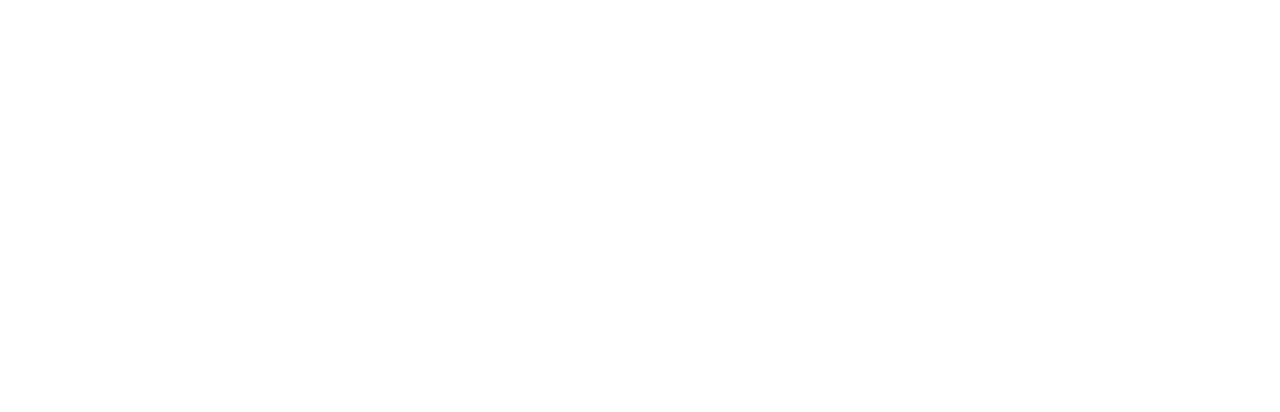
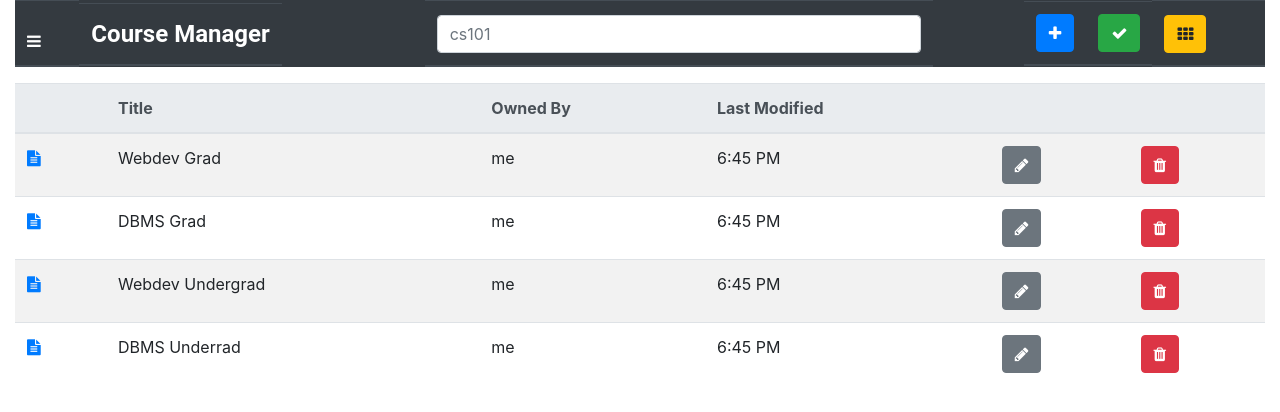
Before and after one commit to Saptaparna10/cs5610-spring2019-assignment3-react-client, a React (Create React App) app: page / in a window 1280 px wide. Shown: the top 412 px of the page. Built offline with nearby package versions, Linux system fonts and the light colour scheme.

Commit message:
fixed routing

```diff
--- a/src/containers/CourseEditor.js
+++ b/src/containers/CourseEditor.js
@@ -189,7 +189,7 @@
             <div>
                 <div className="row bg-dark">
 
-                    <Link to={`/courses`}>
+                    <Link to={`/`}>
                         <button className="btn btn-dark btn-block"><i className="fa fa-times"  aria-hidden="true"></i></button>
                     </Link>
                     <a href='#' className='logo'> Course Editor: {this.state.course.title}</a>
--- a/src/containers/CourseManagerApp.js
+++ b/src/containers/CourseManagerApp.js
@@ -3,6 +3,7 @@
 import CourseService from '../services/CourseService'
 import CourseEditor from './CourseEditor';
 import CourseGrid from './CourseGrid'
+import {BrowserRouter as Router, Route} from "react-router-dom";
 
 export default class CourseManager
     extends Component{
--- a/src/containers/Whiteboard.js
+++ b/src/containers/Whiteboard.js
@@ -13,9 +13,12 @@
         return (
             <Router>
             <div>
-                        <Route path="/courses"
-                               component={CourseManagerApp}/>
+
+                <Route path='/' exact
+                       render={() =>
+                           <CourseManagerApp/>}/>
                 <Route path="/course/:courseId"
+                       exact
                        component={CourseEditor}/>
             </div>
             </Router>
```
Also changed, not shown: src/index.js (+2 -5 lines). Lines whose indentation alone changed are shown as unchanged.
